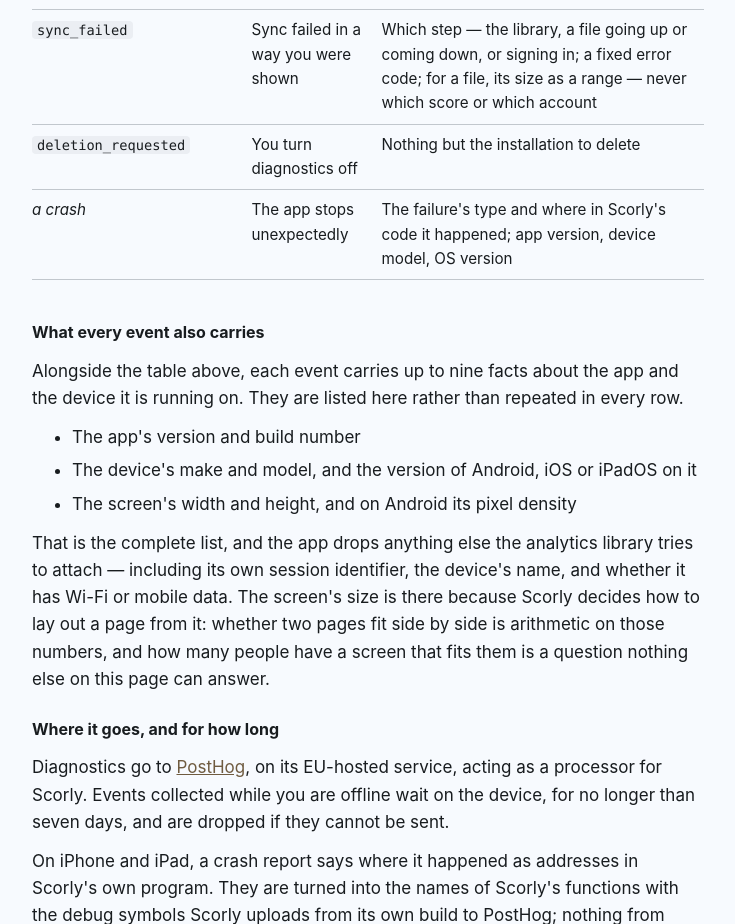
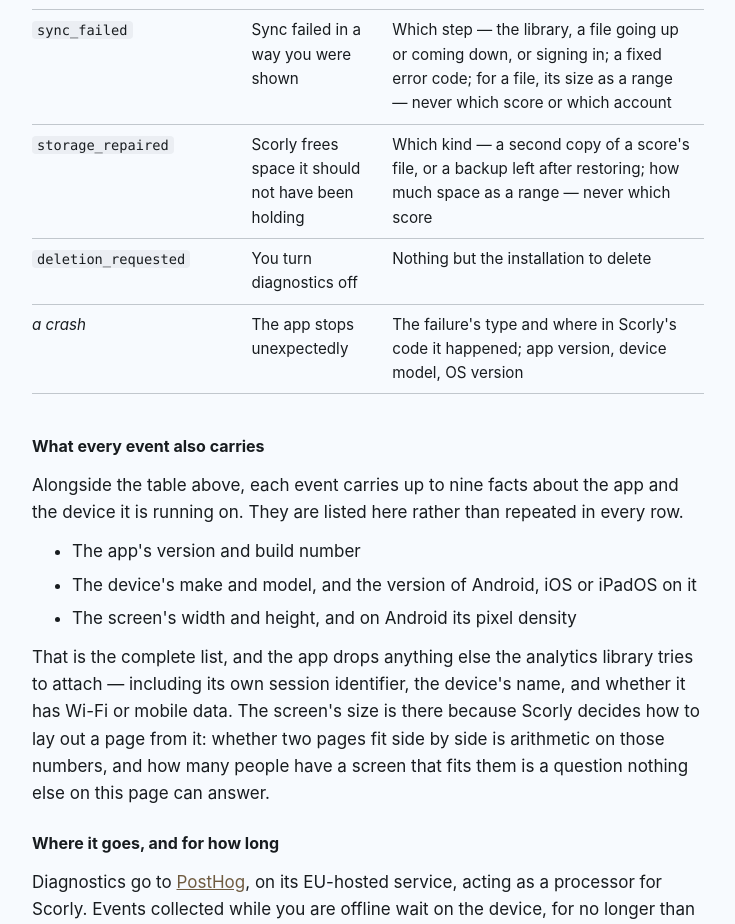
Before and after one commit to n4ttila/scorly-site, a plain HTML site: page privacy.html in a window 1280 px wide. Shown: the part 7146-8070 px from the top of the page, without its empty margins (272-1007 px from the left). Drawn offline with Linux system fonts and the light colour scheme.

Commit message:
Privacy: storage_repaired
Co-Authored-By: Claude Opus 5.5 <noreply@anthropic.com>

```diff
--- a/privacy.html
+++ b/privacy.html
@@ -262,6 +262,7 @@ specification, not a setting that can drift.</p>
     <tr><td><code>consent_granted</code></td><td>You turn diagnostics on</td><td>Where you turned it on</td></tr>
     <tr><td><code>error</code></td><td>A failure you were shown</td><td>A fixed error code, where it happened, and a fixed reason — whether it was our fault, your account, or your device</td></tr>
     <tr><td><code>sync_failed</code></td><td>Sync failed in a way you were shown</td><td>Which step — the library, a file going up or coming down, or signing in; a fixed error code; for a file, its size as a range — never which score or which account</td></tr>
+    <tr><td><code>storage_repaired</code></td><td>Scorly frees space it should not have been holding</td><td>Which kind — a second copy of a score's file, or a backup left after restoring; how much space as a range — never which score</td></tr>
     <tr><td><code>deletion_requested</code></td><td>You turn diagnostics off</td><td>Nothing but the installation to delete</td></tr>
     <tr><td><em>a crash</em></td><td>The app stops unexpectedly</td><td>The failure's type and where in Scorly's code it happened; app version, device model, OS version</td></tr>
   </tbody>
```
